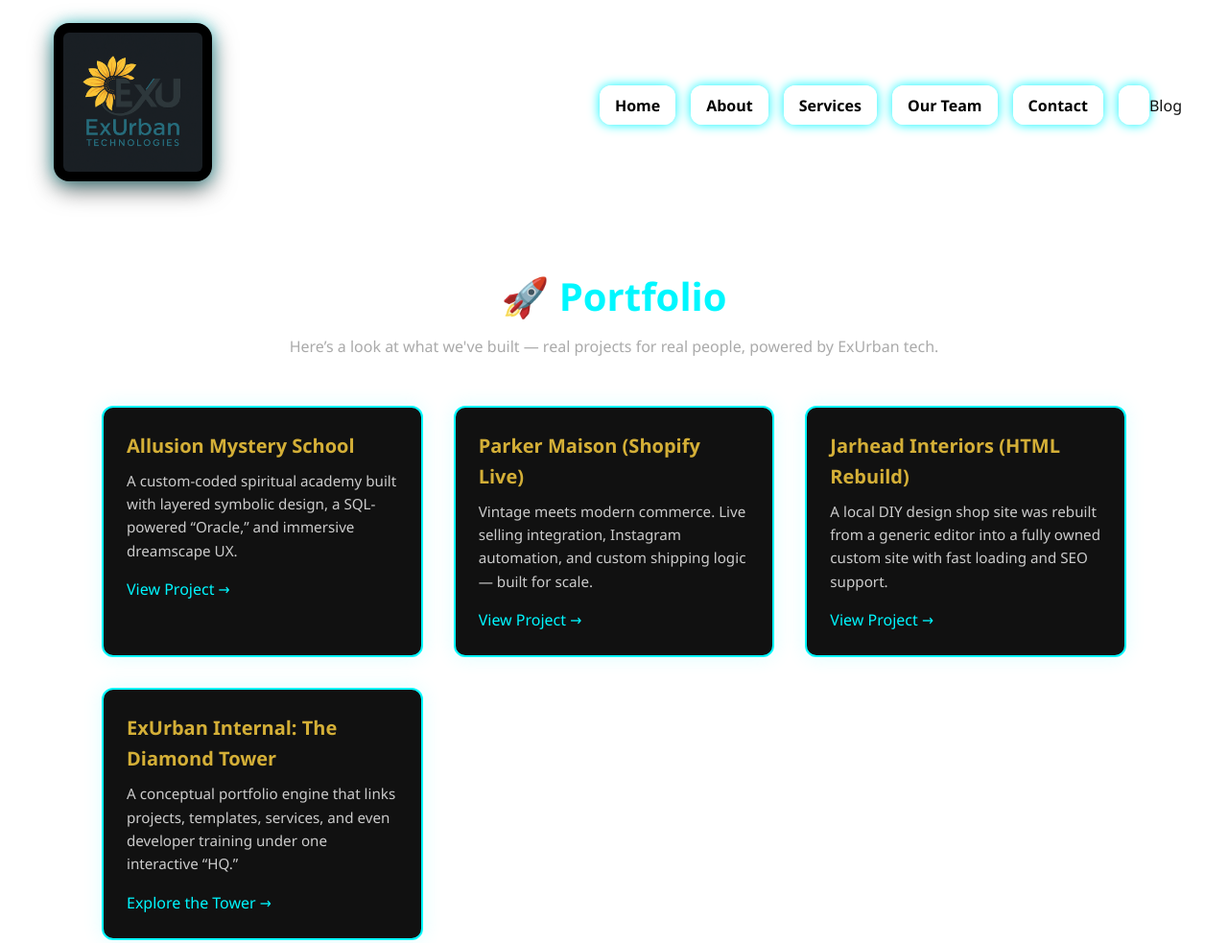
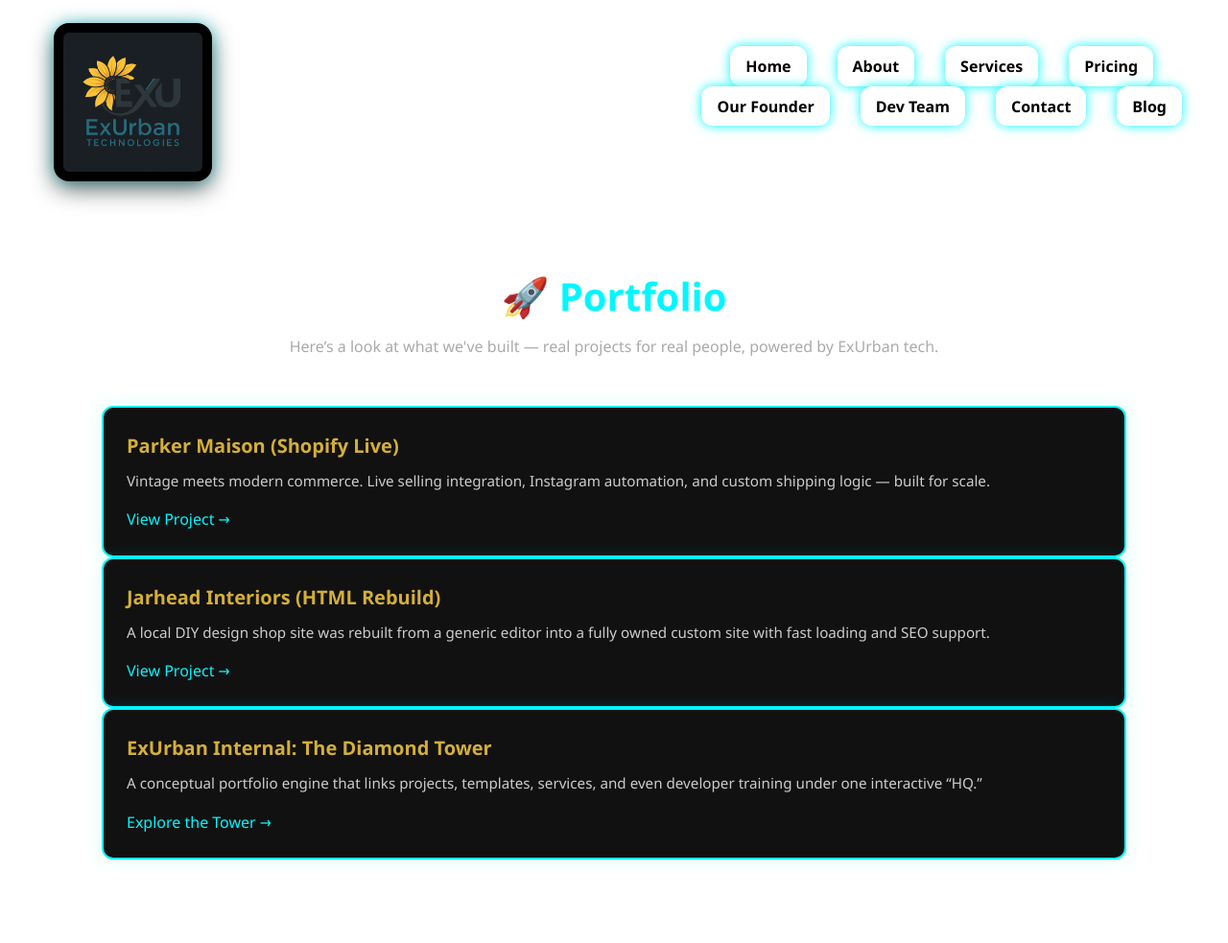
Before and after one commit to ExUrbanIT/ExUrbanTechSite, a plain HTML site: page portfolio.html in a window 1280 px wide. Shown: the top 983 px of the page at 96% size. Drawn offline with Linux system fonts and the light colour scheme.

```diff
--- a/portfolio.html
+++ b/portfolio.html
@@ -78,16 +78,25 @@
     <div class="logo">
       <img src="images/exuweblogo.png" alt="ExUrban Logo" class="site-logo" />
     </div>
-    <nav>
+    <nav class="double-row-nav">
+    <div class="nav-row top-row">
       <ul class="nav-buttons">
         <li><a href="index.html">Home</a></li>
         <li><a href="about.html">About</a></li>
         <li><a href="services.html">Services</a></li>
-      <li><a href="bio.html">Our Team</a></li>
+        <li><a href="pricing.html">Pricing</a></li>
+      </ul>
+    </div>
+
+    <div class="nav-row bottom-row">
+      <ul class="nav-buttons">
+        <li><a href="bio.html">Our Founder</a></li>
+        <li><a href="diamond-path.html">Dev Team</a></li>
         <li><a href="contact.html">Contact</a></li>
-      <li><a href="blog.html"></a>Blog</li>
+        <li><a href="blog.html">Blog</a></li>
       </ul>
     </nav>
+    </div>
   </header>
 
   <!-- Main Content -->
@@ -97,22 +106,12 @@
       <p>Here’s a look at what we've built — real projects for real people, powered by ExUrban tech.</p>
     </div>
 
-    <div class="project-grid">
-
-      <div class="project-card">
-        <div class="project-title">Allusion Mystery School</div>
-        <div class="project-description">
-          A custom-coded spiritual academy built with layered symbolic design, a SQL-powered “Oracle,” and immersive dreamscape UX.
-        </div>
-        <a href="#" class="project-link">View Project →</a>
-      </div>
-
         <div class="project-card">
         <div class="project-title">Parker Maison (Shopify Live)</div>
         <div class="project-description">
           Vintage meets modern commerce. Live selling integration, Instagram automation, and custom shipping logic — built for scale.
         </div>
-        <a href="#" class="project-link">View Project →</a>
+        <a href="https://parkermaison.com" class="project-link" target="_blank" rel="noopener noreferrer">View Project →</a>
       </div>
 
       <div class="project-card">
```
Also changed, not shown: blog-custom-dev.html (+5 -1 lines), templates.html (+10 -2 lines), deploy-test.html (added), 1 other file. Lines whose indentation alone changed are shown as unchanged.
